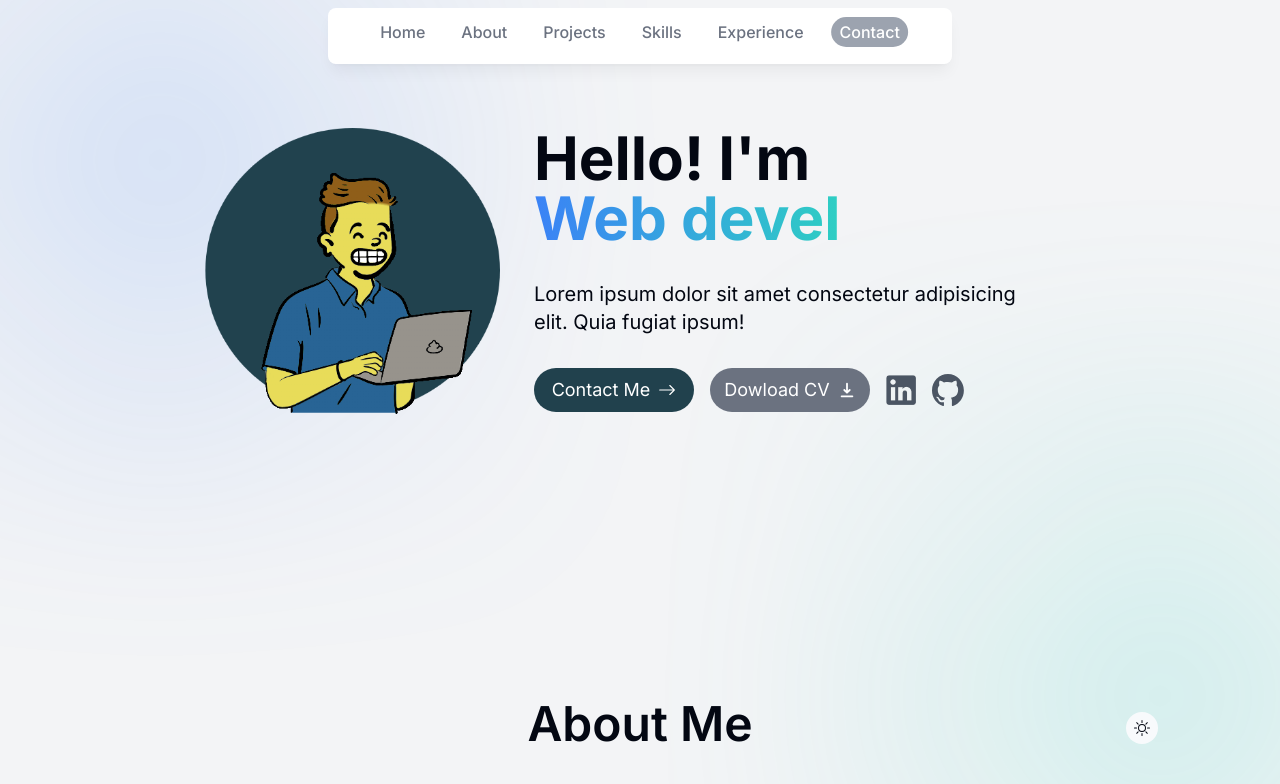
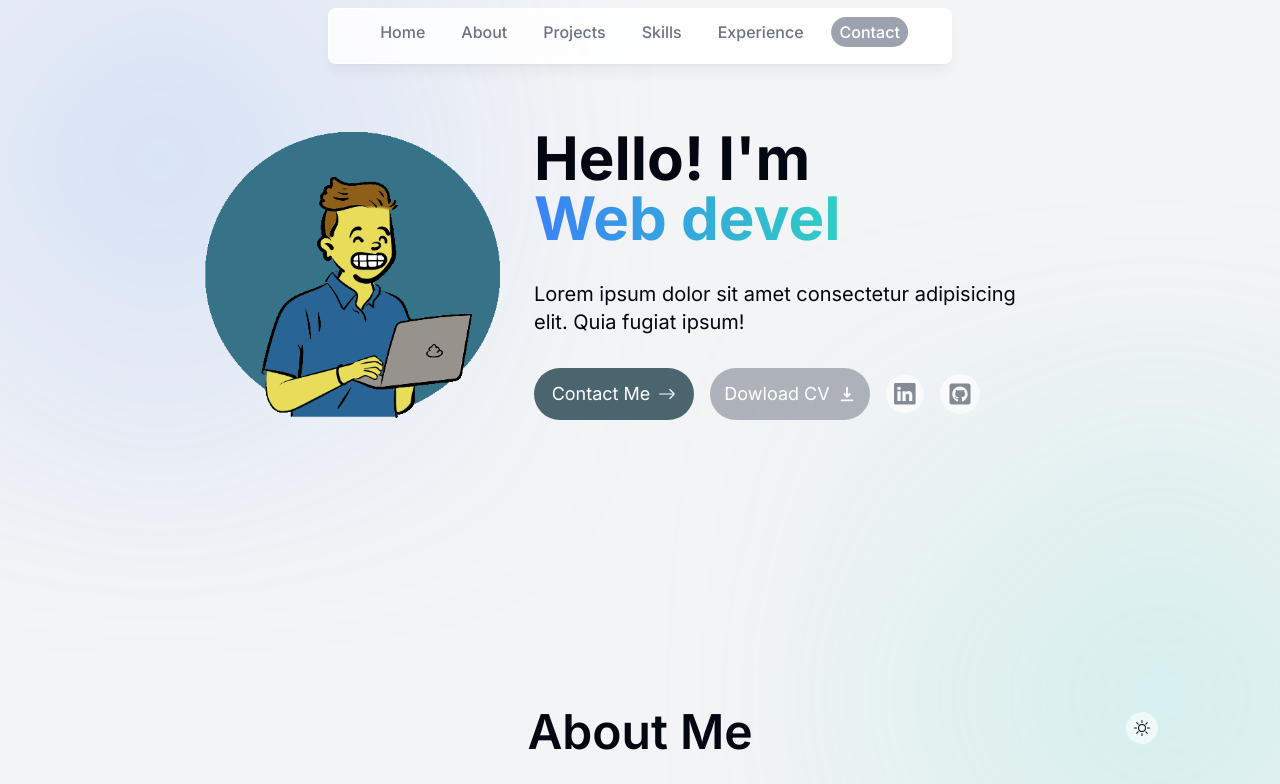
Before and after one commit to Ferclemens/portfolio-v2, a Next.js app: page / in a window 1280 px wide. Shown: the top 784 px of the page. Built offline with nearby package versions, Linux system fonts and the light colour scheme; no server answers.

Commit message:
create theme context and added dark styles in components

```diff
--- a/app/layout.tsx
+++ b/app/layout.tsx
@@ -6,6 +6,7 @@ import ActiveSectionContextProvider from "@/context/active-section-context";
 import toast, { Toaster } from "react-hot-toast";
 import Footer from "@/components/footer";
 import ThemeBtn from "@/components/theme-btn";
+import ThemeContextProvider from "@/context/theme-context";
 
 const inter = Inter({ subsets: ["latin"] });
 
@@ -26,12 +27,14 @@ export default function RootLayout({
       >
         <div className="bg-blue-500 fixed top-14 left-14 h-52 w-52 rounded-full blur-[10rem] z-[-1]"></div>
         <div className="bg-teal-400 fixed bottom-0 right-4 h-52 w-52 rounded-full blur-[10rem] z-[-1]"></div>
+        <ThemeContextProvider>
           <ActiveSectionContextProvider>
             <Header />
             {children}
             <Footer />
             <Toaster position="bottom-right" />
           </ActiveSectionContextProvider>
+        </ThemeContextProvider>
       </body>
     </html>
   );
--- a/components/experience.tsx
+++ b/components/experience.tsx
@@ -10,14 +10,16 @@ import { experiencesData } from "@/lib/data";
 import { useActiveSectionContext } from "@/context/active-section-context";
 import { useInView } from "react-intersection-observer";
 import { useSectionInView } from "@/lib/hooks";
+import { useTheme } from "@/context/theme-context";
 
 export default function Experience() {
   const { ref } = useSectionInView("Experience");
+  const { theme } = useTheme();
   return (
     <section
       ref={ref}
       id="experience"
-      className="scroll-mt-40 mx-7 my-32 sm:mx-10"
+      className="scroll-mt-40 mx-7 my-32 sm:mx-10 text-gray-750 dark:text-gray-200"
     >
       <SectionHeading>Experience</SectionHeading>
       <div>
@@ -27,7 +29,8 @@ export default function Experience() {
               <VerticalTimelineElement
                 visible={true}
                 contentStyle={{
-                  background: "#f3f4f6",
+                  background:
+                    theme === "light" ? "#f3f4f6" : "rgba(255, 255, 255, 0.15)",
                 }}
                 contentArrowStyle={{
                   borderRight: "0.6rem solid #21414d",
@@ -35,7 +38,8 @@ export default function Experience() {
                 date={data.date}
                 icon={data.icon}
                 iconStyle={{
-                  background: "#f3f4f6",
+                  background:
+                    theme === "light" ? "#f3f4f6" : "rgba(55, 73, 95)",
                 }}
               >
                 <h3>{data.title}</h3>
--- a/components/header.tsx
+++ b/components/header.tsx
@@ -12,7 +12,7 @@ export default function Header() {
   return (
     <header className="z-[999] relative">
       <motion.div
-        className="fixed top-0 left-1/2 -translate-x-1/2 h-20 w-full rounded-none border border-white border-opacity-80 shadow-lg shadow-black/[0.05] backdrop-blur-sm bg-white sm:top-2 sm:h-14 sm:w-[39rem] sm:rounded-lg"
+        className="fixed top-0 left-1/2 -translate-x-1/2 h-20 w-full rounded-none border border-white border-opacity-80 shadow-lg shadow-black/[0.05] backdrop-blur-sm bg-white bg-opacity-85 sm:top-2 sm:h-14 sm:w-[39rem] sm:rounded-lg dark:bg-gray-800 dark:border-black/10 dark:bg-opacity-85"
         initial={{ y: -100, x: "-50%", opacity: 0 }}
         animate={{ y: 0, x: "-50%", opacity: 1 }}
       ></motion.div>
--- a/components/intro.tsx
+++ b/components/intro.tsx
@@ -1,14 +1,15 @@
 "use client";
 import Image from "next/image";
-import React, { useEffect } from "react";
+import React, { useEffect, useState } from "react";
 import { motion } from "framer-motion";
 import { TypeAnimation } from "react-type-animation";
-import { BsArrowRight } from "react-icons/bs";
+import { BsArrowRight, BsLinkedin } from "react-icons/bs";
 import Link from "next/link";
 import { HiDownload } from "react-icons/hi";
 import { useActiveSectionContext } from "@/context/active-section-context";
 import { useInView } from "react-intersection-observer";
 import { useSectionInView } from "@/lib/hooks";
+import { FaGithubSquare } from "react-icons/fa";
 
 export default function Intro() {
   const { setlastClickTime, setActiveSection } = useActiveSectionContext();
@@ -68,7 +69,7 @@ export default function Intro() {
         <div className="flex gap-1 sm:gap-3 lg:gap-4  items-center text-center sm:max-w-[28rem] lg:max-w-[30rem]">
           <Link
             href="#contact"
-            className="flex items-center justify-center gap-2 p-2 w-30 sm:w-36 lg:w-40 bg-[#21414d] rounded-full text-xs sm:text-sm lg:text-lg text-white hover:scale-105 transition"
+            className="flex items-center justify-center gap-2 p-2 py-3 w-30 sm:w-36 lg:w-40 bg-[#21414d]/80 rounded-full text-xs sm:text-sm lg:text-lg text-white hover:scale-105 transition dark:bg-[#377388]"
             onClick={() => {
               setlastClickTime(Date.now());
               setActiveSection("Contact");
@@ -79,27 +80,23 @@ export default function Intro() {
           <a
             href="/ferclemens-cv.pdf"
             download
-            className="flex items-center justify-center gap-2 p-2 w-30 sm:w-36 lg:w-40 bg-gray-500 rounded-full text-xs sm:text-sm lg:text-lg text-white hover:scale-105 transition"
+            className="flex items-center justify-center gap-2 p-2 py-3 w-30 sm:w-36 lg:w-40 bg-gray-500/50 rounded-full text-xs sm:text-sm lg:text-lg text-white hover:scale-105 transition dark:bg-white/10"
           >
             Dowload CV <HiDownload className="" />
           </a>
-          <a href="https://www.linkedin.com/in/foclemens/" target="_blank">
-            <Image
-              src="/linkedin-logo.webp"
-              alt="LinkedIn logo"
-              width={30}
-              height={30}
-              className="hover:scale-110 transition"
-            />
+          <a
+            className="bg-white/60 p-2 text-gray-700/60 hover:text-gray-950 flex items-center text-[1.35rem] rounded-full focus:scale-[1.15] hover:scale-[1.15] active:scale-105 transition cursor-pointer dark:bg-white/10 dark:text-white/60"
+            href="https://www.linkedin.com/in/foclemens/"
+            target="_blank"
+          >
+            <BsLinkedin />
           </a>
-          <a href="https://github.com/Ferclemens" target="_blank">
-            <Image
-              src="/github-mark.svg"
-              alt="GitHub logo"
-              width={32}
-              height={32}
-              className="hover:scale-125 transition"
-            />
+          <a
+            className="bg-white/60 p-2 text-gray-700/60 flex items-center text-[1.5rem] rounded-full focus:scale-[1.15] hover:scale-[1.15] hover:text-gray-950 active:scale-105 transition cursor-pointer borderBlack dark:bg-white/10 dark:text-white/60"
+            href="https://github.com/Ferclemens"
+            target="_blank"
+          >
+            <FaGithubSquare />
           </a>
         </div>
       </motion.div>
--- a/components/submit-btn.tsx
+++ b/components/submit-btn.tsx
@@ -6,7 +6,7 @@ export default function SubmitBtn() {
   const { pending } = useFormStatus();
   return (
     <button
-      className="h-12 w-full bg-[#21414d] hover:bg-[#32748c] active:scale-95 disabled:scale-100 disabled:bg-[#21414d] transition text-white rounded-lg flex justify-center items-center gap-4"
+      className="h-12 w-full bg-[#21414d] hover:bg-[#32748c] active:scale-95 disabled:scale-100 disabled:bg-[#21414d] transition text-white rounded-lg flex justify-center items-center gap-4 dark:bg-[#377388]"
       type="submit"
       disabled={pending}
     >
--- a/components/theme-btn.tsx
+++ b/components/theme-btn.tsx
@@ -1,30 +1,13 @@
 "use client";
+import { useTheme } from "@/context/theme-context";
 import React, { useEffect, useState } from "react";
 import { BsMoon, BsSun } from "react-icons/bs";
 
-type Theme = "light" | "dark";
-
 export default function ThemeBtn() {
-  const [theme, setTheme] = useState<Theme>("light");
-
-  const toggleTheme = () => {
-    if (theme === "light") {
-      setTheme("dark");
-      window.localStorage.setItem("theme", "dark");
-    } else {
-      setTheme("light");
-      window.localStorage.setItem("theme", "light");
-    }
-  };
-  useEffect(() => {
-    const localTheme = window.localStorage.getItem("theme") as Theme | null;
-    if (localTheme) {
-      setTheme(localTheme);
-    }
-  }, [theme]);
+  const { theme, toggleTheme } = useTheme();
   return (
     <button
-      className="fixed top-[94%] sm:top-[89%] left-[88%] bg-slate-50 p-2 rounded-full hover:scale-[1.15] transition dark:bg-gray-500"
+      className="fixed top-[94%] sm:top-[89%] left-[88%] bg-white/60 p-2 rounded-full hover:scale-[1.15] transition dark:bg-white/10"
       onClick={toggleTheme}
     >
       {theme === "light" ? <BsSun /> : <BsMoon />}
--- /dev/null
+++ b/context/theme-context.tsx
@@ -0,0 +1,62 @@
+"use client";
+import { error } from "console";
+import React, { createContext, useContext, useEffect, useState } from "react";
+
+type Theme = "light" | "dark";
+type ThemeContextProviderProps = {
+  children: React.ReactNode;
+};
+type ThemeContextTypes = {
+  theme: Theme;
+  toggleTheme: () => void;
+};
+
+const ThemeContext = createContext<ThemeContextTypes | null>(null);
+
+export default function ThemeContextProvider({
+  children,
+}: ThemeContextProviderProps) {
+  const [theme, setTheme] = useState<Theme>("light");
+
+  const toggleTheme = () => {
+    if (theme === "light") {
+      setTheme("dark");
+      window.localStorage.setItem("theme", "dark");
+      document.documentElement.classList.add("dark");
+    } else {
+      setTheme("light");
+      window.localStorage.setItem("theme", "light");
+      document.documentElement.classList.remove("dark");
+    }
+  };
+  useEffect(() => {
+    const localTheme = window.localStorage.getItem("theme") as Theme | null;
+    if (localTheme) {
+      setTheme(localTheme);
+      if (localTheme === "dark") {
+        document.documentElement.classList.add("dark");
+      } else if (window.matchMedia("(prefers-color-scheme: dark)").matches) {
+        setTheme("dark");
+        document.documentElement.classList.add("dark");
+      }
+    }
+  }, []);
+  return (
+    <ThemeContext.Provider
+      value={{
+        theme,
+        toggleTheme,
+      }}
+    >
+      {children}
+    </ThemeContext.Provider>
+  );
+}
+
+export function useTheme() {
+  const themeContext = useContext(ThemeContext);
+  if (themeContext === null) {
+    throw new Error("useTheme must be used within a ThemeContextProvider");
+  }
+  return themeContext;
+}
--- a/tailwind.config.ts
+++ b/tailwind.config.ts
@@ -16,5 +16,6 @@ const config: Config = {
     },
   },
   plugins: [],
+  darkMode: "class",
 };
 export default config;
```
Also changed, not shown: public/avatar.png. Lines whose indentation alone changed are shown as unchanged.
